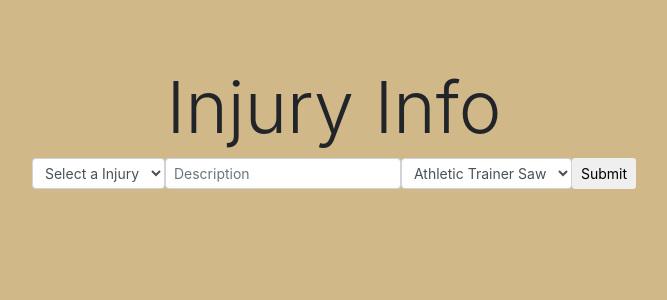
After one commit to berbaroovez/Senior-Capstone, a PHP site: page /InjuryInfo.php in a window 1280 px wide. The commit adds this page. Shown: the top 300 px of the page, without its empty margins (306-973 px from the left). Run offline with PHP 8.4, Linux system fonts and the light colour scheme.

Commit message:
CHANGED Redirect link and created injury info.php .html to .php

```diff
--- a/DuLogin.php
+++ b/DuLogin.php
@@ -84,7 +84,7 @@ if($_SERVER["REQUEST_METHOD"] == "POST") {
       if($count == 1) {
          $_SESSION['login_user'] = $myusername;
 
-         header("location: InjuryInfo.html");
+         header("location: InjuryInfo.php");
       }else {
          $error = "Your Login Name or Password is invalid";
       }
--- /dev/null
+++ b/InjuryInfo.php
@@ -0,0 +1,103 @@
+<?php
+include("config.php");
+session_start();
+$db = mysqli_connect("localhost", "lorasAdmin", "lorasATR2018", "atr");
+
+
+if($_SERVER["REQUEST_METHOD"] == "POST") {
+      // username and password sent from form
+
+      $injury = mysqli_real_escape_string($db,$_POST['Injury_Select']);
+      $description = mysqli_real_escape_string($db,$_POST['Description']);
+      $ATS = mysqli_real_escape_string($db,$_POST['AT_SAW']);
+
+
+    //  $sql = "SELECT username FROM students WHERE username = '$myusername'";
+      //$result = mysqli_query($db,$sql);
+    //  $row = mysqli_fetch_array($result,MYSQLI_ASSOC);
+    //  $active = $row['active'];
+
+    //  $count = mysqli_num_rows($result);
+
+      // If result matched $myusername and $mypassword, table row must be 1 row
+
+      //if($count == 1) {
+      //   $_SESSION['login_user'] = $myusername;
+
+      if(1==1)
+      {
+        header("location: DuLogin.php");
+}
+    //  }else {
+      //   $error = "Your Login Name or Password is invalid";
+    //  }
+//   }
+
+}
+
+?>
+ <!DOCTYPE html>
+<html>
+  <head>
+    <link rel="stylesheet" href="css/bootstrap.min.css">
+    <link rel="stylesheet" href="css/main.css">
+    <script src="https://code.jquery.com/jquery-1.12.4.min.js"></script>
+    <script src="js/jquery.repeatable.js"></script>
+    <title>Injury Information2</title>
+
+
+
+
+  </head>
+  <body style="background:#D1B888 !important">
+
+    <div style="background:transparent !important" class ="jumbotron text-center">
+
+
+
+<!--NEW BOOTSTRAP LAYOUT -->
+<!---->
+<!---->
+
+  <section id="cover">
+      <div id="cover-caption">
+          <div id="container" class="container">
+              <div class="row text-black">
+                  <div class="col-sm-10 offset-sm-1 text-center">
+                      <h1 class="display-3">Injury Info</h1>
+                      <div class="info-form">
+                          <form action="" method="post"  class="form-inline justify-content-center">
+                              <div class="form-group">
+                                  <select class="form-control form-control-sm" id="Injury_Select" name="Injury_Select">
+                                  <option value="" disabled selected>Select a Injury</option>
+                                  <option>Ankle</option>
+                                  <option>Back</option>
+                                  <option>Wrist</option>
+                                </select>
+                              </div>
+                              <div class="form-group">
+                                  <input type="text" class="form-control form-control-sm" name = "Description" placeholder="Description">
+                              </div>
+                              <div class="form-group">
+                                  <select class="form-control form-control-sm" id="AT_SAW" name ="AT_SAW">
+                                  <option value="" disabled selected>Athletic Trainer Saw</option>
+                                  <option>Amanda</option>
+                                  <option>Chris</option>
+                                  <option>Katie</option>
+                                </select>
+                              </div>
+                              <button type="submit" class="btn btn-sm  ">Submit</button>
+                          </form>
+                      </div>
+                      <br>
+
+
+                  </div>
+              </div>
+          </div>
+      </div>
+
+        </div>
+  </section>
+  </body>
+</html>
```
